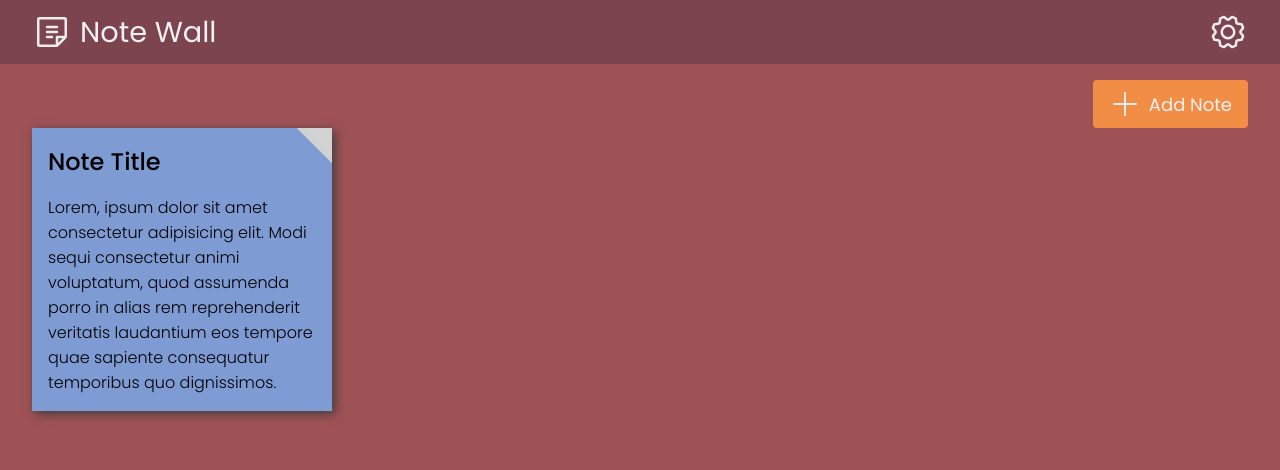
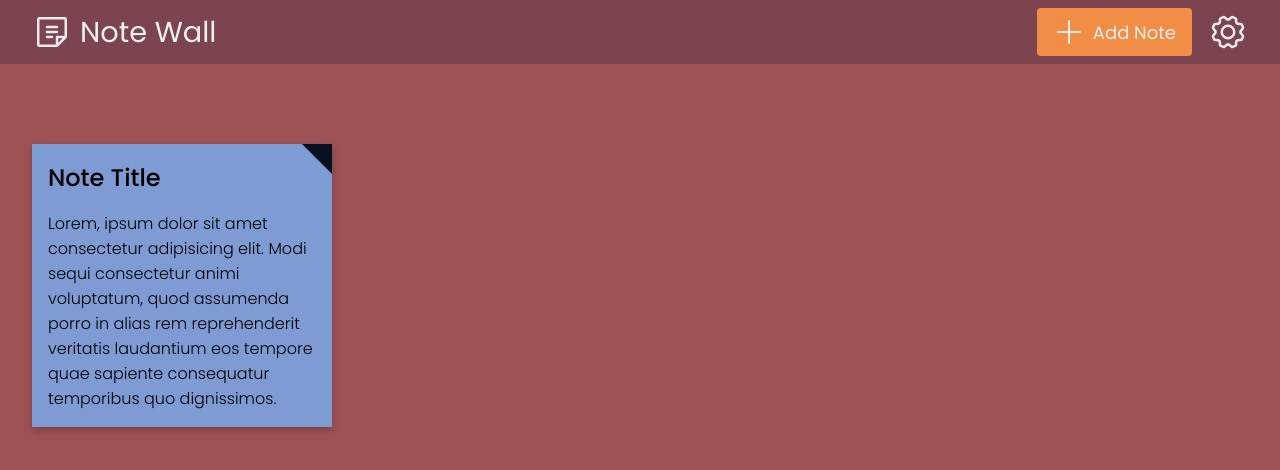
Before and after one commit to JoMath363/note-wall, a React (Vite) app in the folder client/: page / in a window 1280 px wide. Shown: the top 470 px of the page. Built offline with nearby package versions, Linux system fonts and the light colour scheme.

Commit message:
started note editor

```diff
--- a/client/src/Components/Header/Header.css
+++ b/client/src/Components/Header/Header.css
@@ -24,4 +24,25 @@
 .header-left {
    display: flex;
    align-items: center;
+   gap: 1rem;
+
+   & button {
+      all: unset;
+
+      display: flex;
+      align-items: center;
+      gap: 0.5rem;
+
+      padding: .5rem 1rem;
+
+      background: var(--primary);
+      border-radius: .25rem;
+
+      cursor: pointer;
+
+      & p {
+         color: var(--white);
+         font-size: 18px;
+      }
+   }
 }
--- a/client/src/Components/Header/Header.jsx
+++ b/client/src/Components/Header/Header.jsx
@@ -1,6 +1,7 @@
 import './Header.css';
 import NoteIcon from '../Assets/note_icon.svg';
 import GearIcon from '../Assets/gear_icon.svg';
+import PlusIcon from '../Assets/plus_icon.svg'
 
 const Header = (props) => {
    return (
@@ -11,6 +12,10 @@ const Header = (props) => {
          </div>
 
          <div className='header-left'>
+            <button>
+               <img src={PlusIcon} alt="Plus Icon" />
+               <p>Add Note</p>
+            </button>
             <img className='icon' src={GearIcon} alt="Gear Icon" />
          </div>
       </header>
--- a/client/src/Components/Note/Note.css
+++ b/client/src/Components/Note/Note.css
@@ -9,30 +9,9 @@
    padding: 1rem;
 
    background: var(--blue);
-   box-shadow: 3px 3px 10px rgb(61, 61, 61);
-
-   overflow: hidden;
+   box-shadow: rgba(0, 0, 0, 0.24) 0px 3px 8px;
 
    cursor: pointer;
-
-   & button {
-      all: unset;
-
-      position: absolute;
-      top: -25px;
-      right: -25px;
-
-      width: 50px;
-      height: 50px;
-
-      transform: rotate(45deg);
-
-      background: var(--gray);
-
-      &:hover {
-         filter: brightness(120%);
-      }
-   }
 
    & h2 {
       font-weight: 500;
@@ -42,4 +21,104 @@
       font-weight: 300;
    }
 
+   & .title-input {
+      font-family: "Poppins", serif;
+      font-weight: 500;
+      font-size: 24px;
+
+      padding-left: 0;
+      padding-top: 0;
+
+      background: none;
+      border: none;
+      border-bottom: 2px solid var(--black);
+      outline: none;
+   }
+
+   & .description-input {
+      width: 100%;
+      padding: 0;
+
+      background: none;
+      border: none;
+      border-radius: 0;
+
+      font-size: 16px;
+      font-weight: 300;
+      font-family: "Poppins", serif;
+      outline: none;
+
+      overflow-y: hidden;
+      resize: none;
+   }
+
 }
+
+.note-edit-btn {
+   all: unset;
+
+   position: absolute;
+   top: 0;
+   right: 0;
+
+   width: 0;
+   height: 0;
+
+   border-left: 30px solid transparent;
+   border-top: 30px solid var(--black);
+
+   &:hover {
+      border-top-color: var(--gray);
+   }
+}
+
+.note-editor {
+   position: absolute;
+   top: -4rem;
+   left: 0;
+
+   display: none;
+
+   width: 100%;
+   padding: .5rem 1rem;
+
+   background: var(--black);
+   border-radius: 10px;
+
+   & .color-btn {
+      all: unset;
+
+      height: 2rem;
+      width: 2rem;
+
+      border: 2px solid transparent;
+      border-radius: 1rem;
+
+      cursor: pointer;
+
+      &.active {
+         border: 2px solid var(--secondary);
+      }
+   }
+
+   & .delete-btn {
+      all: unset;
+      display: grid;
+      place-content: center;
+
+      padding: 0.2rem .5rem;
+
+      background: var(--secondary);
+      border-radius: 4px;
+   }
+
+   & button:hover {
+      filter: brightness(120%);
+   }
+
+   &.visible {
+      display: flex;
+      align-items: center;
+      justify-content: space-between;
+   }
+}
--- a/client/src/Components/Note/Note.jsx
+++ b/client/src/Components/Note/Note.jsx
@@ -1,12 +1,60 @@
 import './Note.css';
+import TrashIcon from '../Assets/trash_icon.svg'
+import { use, useState } from 'react';
 
 const Note = (props) => {
+
+   const [editorVisible, setEditorVisible] = useState(false);
+   const [backgroundColor, setBackgroundColor] = useState('var(--blue)')
+   const [noteTitle, setNoteTitle] = useState('Note Title')
+   const [noteDescription, setNoteDescription] = useState('Lorem, ipsum dolor sit amet consectetur adipisicing elit. Modi sequi consectetur animi voluptatum, quod assumenda porro in alias rem reprehenderit veritatis laudantium eos tempore quae sapiente consequatur temporibus quo dignissimos.')
+
+   const changeBackgroundColor = (e, color) => {
+      const color_btns = document.getElementsByClassName('color-btn');
+
+      for (let i = 0; i < color_btns.length; i++) {
+         color_btns[i].classList.remove('active');
+      }
+
+      e.target.classList.add('active');
+
+      setBackgroundColor(color);
+   }
+
+   const descriptionOnChange = (e) => {
+      e.target.style.height = `${e.target.scrollHeight}px`;
+      setNoteDescription(e.target.value);
+   };
+
    return (
-      <div className='note'>
-         <button></button>
-         <h2>Note Title</h2>
-         <p>Lorem, ipsum dolor sit amet consectetur adipisicing elit. Modi sequi consectetur animi voluptatum, quod assumenda porro in alias rem reprehenderit veritatis laudantium eos tempore quae sapiente consequatur temporibus quo dignissimos.</p>
-      </div>
+      <div className='note' style={{ background: backgroundColor }}>
+         <div className={editorVisible ? 'note-editor visible' : 'note-editor'} >
+            <button className='color-btn active' style={{ background: 'var(--blue)' }} onClick={(e) => changeBackgroundColor(e, 'var(--blue)')}></button>
+            <button className='color-btn' style={{ background: 'var(--yellow)' }} onClick={(e) => changeBackgroundColor(e, 'var(--yellow)')}></button>
+            <button className='color-btn' style={{ background: 'var(--pink)' }} onClick={(e) => changeBackgroundColor(e, 'var(--pink)')}></button>
+            <button className='color-btn' style={{ background: 'var(--purple)' }} onClick={(e) => changeBackgroundColor(e, 'var(--purple)')}></button>
+            <button className='delete-btn'>
+               <img src={TrashIcon} alt="Trash Icon" />
+            </button>
+         </div>
+
+         <button className='note-edit-btn' onClick={() => setEditorVisible(!editorVisible)} />
+
+         {editorVisible ? (
+            <>
+               <input className='title-input' type="text" value={noteTitle} onChange={(e) => setNoteTitle(e.target.value)} />
+               <textarea
+                  className="description-input"
+                  value={noteDescription}
+                  onChange={descriptionOnChange} />
+            </>
+         ) : (
+            <>
+               <h2>{noteTitle}</h2>
+               <p>{noteDescription}</p>
+            </>
+         )}
+      </div >
    )
 };
 
--- a/client/src/Components/Panel/Panel.css
+++ b/client/src/Components/Panel/Panel.css
@@ -2,37 +2,5 @@
    position: relative;
    height: 100%;
 
-   padding: 1rem 2rem;
+   padding: 5rem 2rem;
 }
-
-.tollbar {
-   display: flex;
-   justify-content: flex-end;
-   align-items: center;
-   gap: 1rem;
-
-   & button {
-      all: unset;
-
-      display: flex;
-      align-items: center;
-      gap: 0.5rem;
-
-      padding: .5rem 1rem;
-
-      background: var(--primary);
-      border-radius: .25rem;
-
-      cursor: pointer;
-
-      & p {
-         color: var(--white);
-         font-size: 18px;
-      }
-   }
-
-   & .trash {
-      display: none;
-      background: var(--secondary);
-   }
-}
--- a/client/src/Components/Panel/Panel.jsx
+++ b/client/src/Components/Panel/Panel.jsx
@@ -1,22 +1,9 @@
 import './Panel.css';
-
-import PlusIcon from '../Assets/plus_icon.svg'
-import TrashIcon from '../Assets/trash_icon.svg'
 import Note from '../Note/Note';
 
 const Panel = (props) => {
    return (
       <main className='panel'>
-         <section className='tollbar'>
-            <button>
-               <img src={PlusIcon} alt="Plus Icon" />
-               <p>Add Note</p>
-            </button>
-            <button className='trash'>
-               <img src={TrashIcon} alt="Trash Icon" />
-               <p>Drag Here to Delete</p>
-            </button>
-         </section>
 
          <Note/>
       </main>
```
